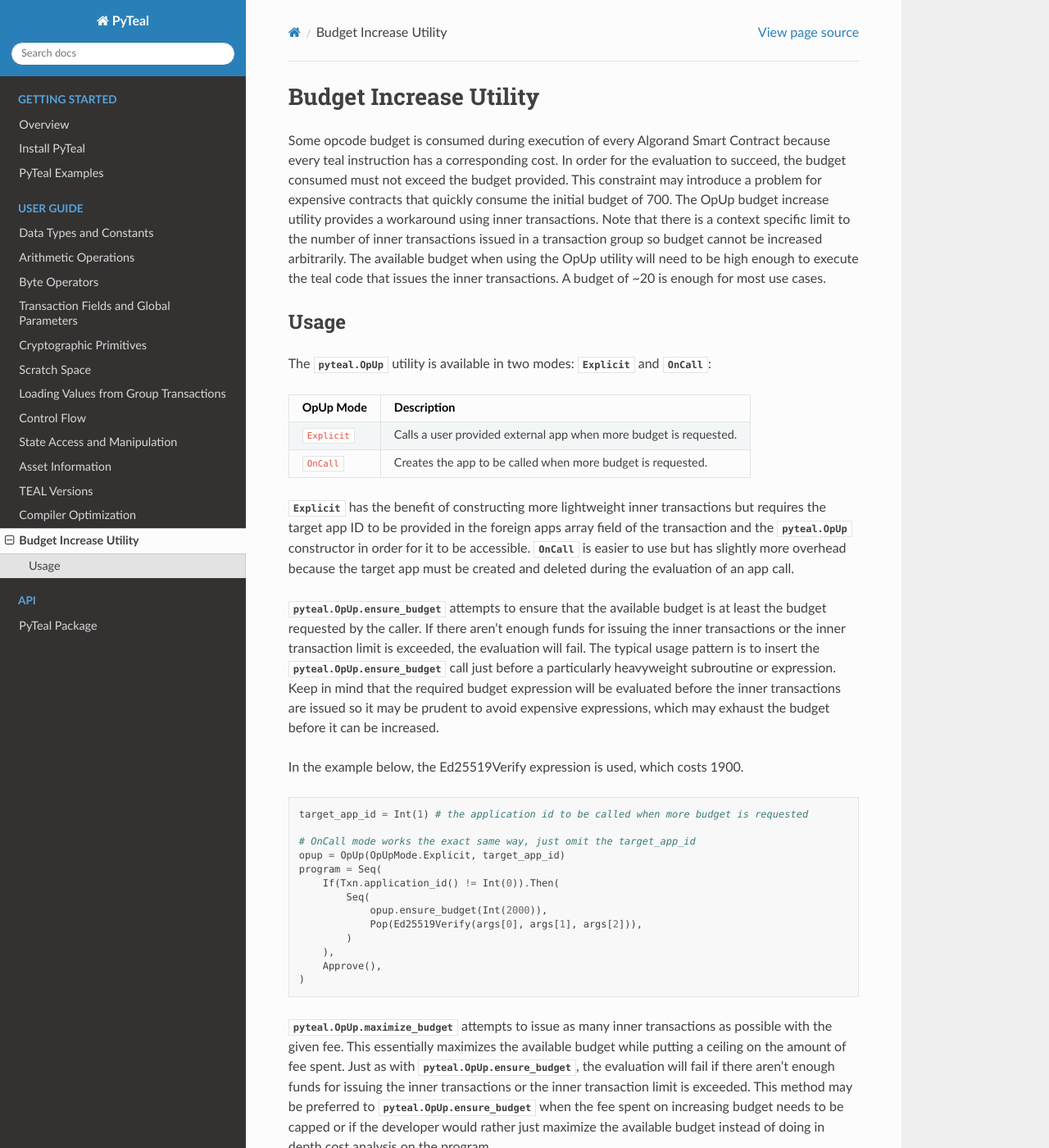
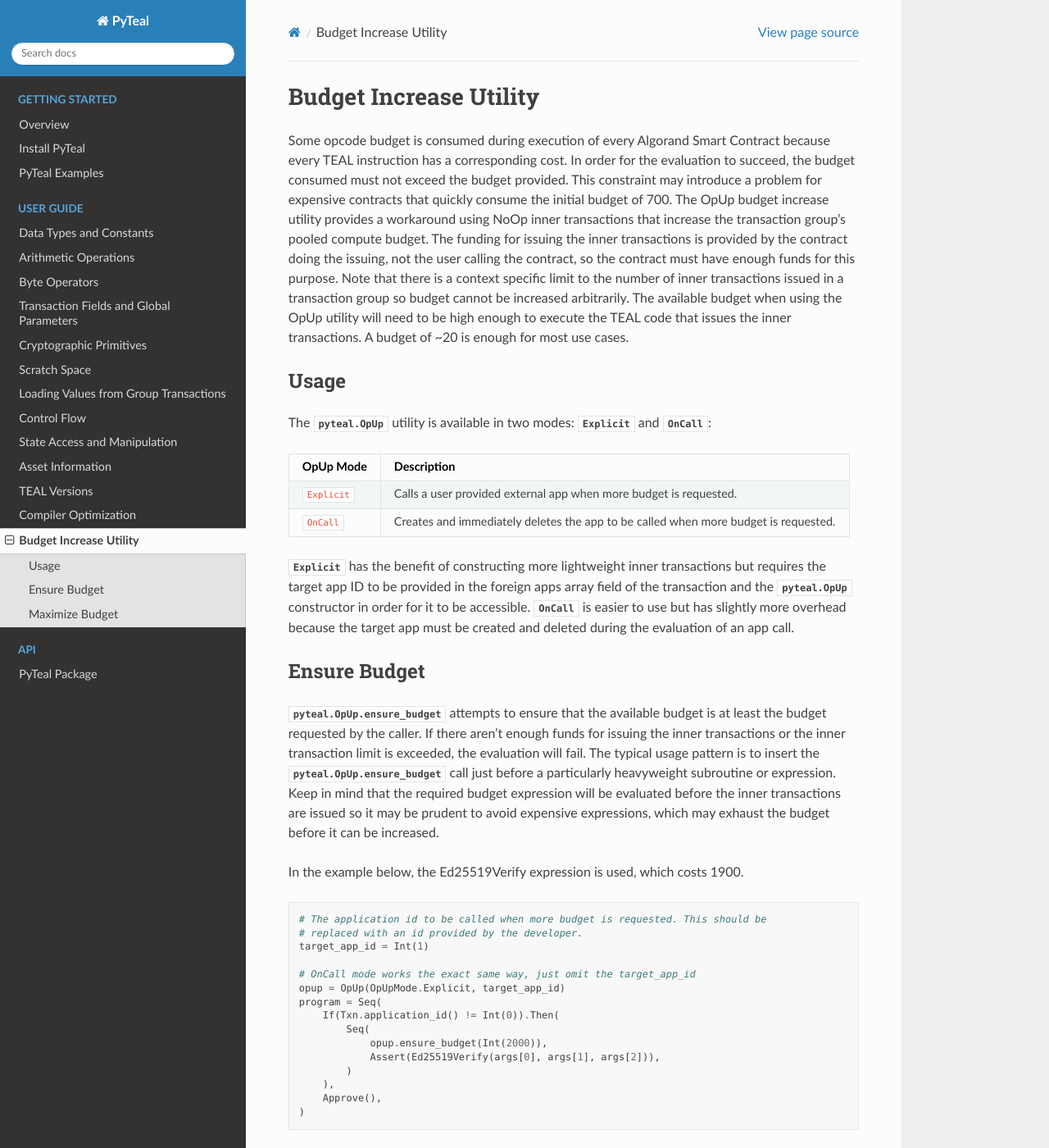
Before and after one commit to algorand/pyteal, a Sphinx documentation site: the page built from docs/opup.rst, in a window 1280 px wide and 1400 px high. Shown: the whole window at 82% size. Built offline with Sphinx 7.4.7 and the Read the Docs theme 2.0.0, drawn with Linux system fonts in a browser that asks for light colours; some of the changed text lies outside the part shown.

Commit message:
delete example teal contract and apply minor rewrite to docs

```diff
--- a/docs/opup.rst
+++ b/docs/opup.rst
@@ -3,32 +3,37 @@
 Budget Increase Utility
 ========================
 
-Some opcode budget is consumed during execution of every Algorand Smart Contract because every teal
+Some opcode budget is consumed during execution of every Algorand Smart Contract because every TEAL
 instruction has a corresponding cost. In order for the evaluation to succeed, the budget consumed must not
 exceed the budget provided. This constraint may introduce a problem for expensive contracts that quickly
-consume the initial budget of 700. The OpUp budget increase utility provides a workaround using inner
-transactions. Note that there is a context specific limit to the number of inner transactions issued in a
-transaction group so budget cannot be increased arbitrarily. The available budget when using the OpUp
-utility will need to be high enough to execute the teal code that issues the inner transactions. A budget
-of ~20 is enough for most use cases.
+consume the initial budget of 700. The OpUp budget increase utility provides a workaround using NoOp inner
+transactions that increase the transaction group's pooled compute budget. The funding for issuing the inner
+transactions is provided by the contract doing the issuing, not the user calling the contract, so the
+contract must have enough funds for this purpose. Note that there is a context specific limit to the number
+of inner transactions issued in a transaction group so budget cannot be increased arbitrarily. The available
+budget when using the OpUp utility will need to be high enough to execute the TEAL code that issues the inner
+transactions. A budget of ~20 is enough for most use cases.
 
 Usage
 ~~~~~~~~~~~~~~~~~~~~~~~~~~~~~~~~~~~~~~~~~~~~~~~~~~~~~~~~~~~~~~~~~~
 
 The :any:`pyteal.OpUp` utility is available in two modes: :any:`Explicit` and :any:`OnCall`:
 
-================= ================================================================================
+================= ===================================================================================
 OpUp Mode         Description
-================= ================================================================================
+================= ===================================================================================
 :code:`Explicit`  Calls a user provided external app when more budget is requested.
-:code:`OnCall`    Creates the app to be called when more budget is requested.
-================= ================================================================================
+:code:`OnCall`    Creates and immediately deletes the app to be called when more budget is requested.
+================= ===================================================================================
 
 
 :any:`Explicit` has the benefit of constructing more lightweight inner transactions but requires the
 target app ID to be provided in the foreign apps array field of the transaction and the :any:`pyteal.OpUp`
 constructor in order for it to be accessible. :any:`OnCall` is easier to use but has slightly more overhead
 because the target app must be created and deleted during the evaluation of an app call.
+
+Ensure Budget
+~~~~~~~~~~~~~~~~~~~~~~~~~~~~~~~~~~~~~~~~~~~~~~~~~~~~~~~~~~~~~~~~~~
 
 :any:`pyteal.OpUp.ensure_budget` attempts to ensure that the available budget is at least the budget requested by
 the caller. If there aren't enough funds for issuing the inner transactions or the inner transaction limit
@@ -41,7 +46,9 @@
 
 .. code-block:: python
 
-    target_app_id = Int(1) # the application id to be called when more budget is requested
+    # The application id to be called when more budget is requested. This should be
+    # replaced with an id provided by the developer.
+    target_app_id = Int(1)
 
     # OnCall mode works the exact same way, just omit the target_app_id
     opup = OpUp(OpUpMode.Explicit, target_app_id)
@@ -49,11 +56,14 @@
         If(Txn.application_id() != Int(0)).Then(
             Seq(
                 opup.ensure_budget(Int(2000)),
-                Pop(Ed25519Verify(args[0], args[1], args[2])),
+                Assert(Ed25519Verify(args[0], args[1], args[2])),
             )
         ),
         Approve(),
     )
+
+Maximize Budget
+~~~~~~~~~~~~~~~~~~~~~~~~~~~~~~~~~~~~~~~~~~~~~~~~~~~~~~~~~~~~~~~~~~
 
 :any:`pyteal.OpUp.maximize_budget` attempts to issue as many inner transactions as possible with the given fee.
 This essentially maximizes the available budget while putting a ceiling on the amount of fee spent. Just
@@ -63,7 +73,7 @@
 would rather just maximize the available budget instead of doing in depth cost analysis on the program.
 
 In the example below, the fee is capped at 3000 for increasing the budget. This works out to 3 inner
-transactions being issued, each increasing the available budget by 700.
+transactions being issued, each increasing the available budget by ~700.
 
 .. code-block:: python
 
@@ -75,7 +85,7 @@
         If(Txn.application_id() != Int(0)).Then(
             Seq(
                 opup.maximize_budget(Int(3000)),
-                Pop(Ed25519Verify(args[0], args[1], args[2])),
+                Assert(Ed25519Verify(args[0], args[1], args[2])),
             )
         ),
         Approve(),
```
Also changed, not shown: 1 other file.
